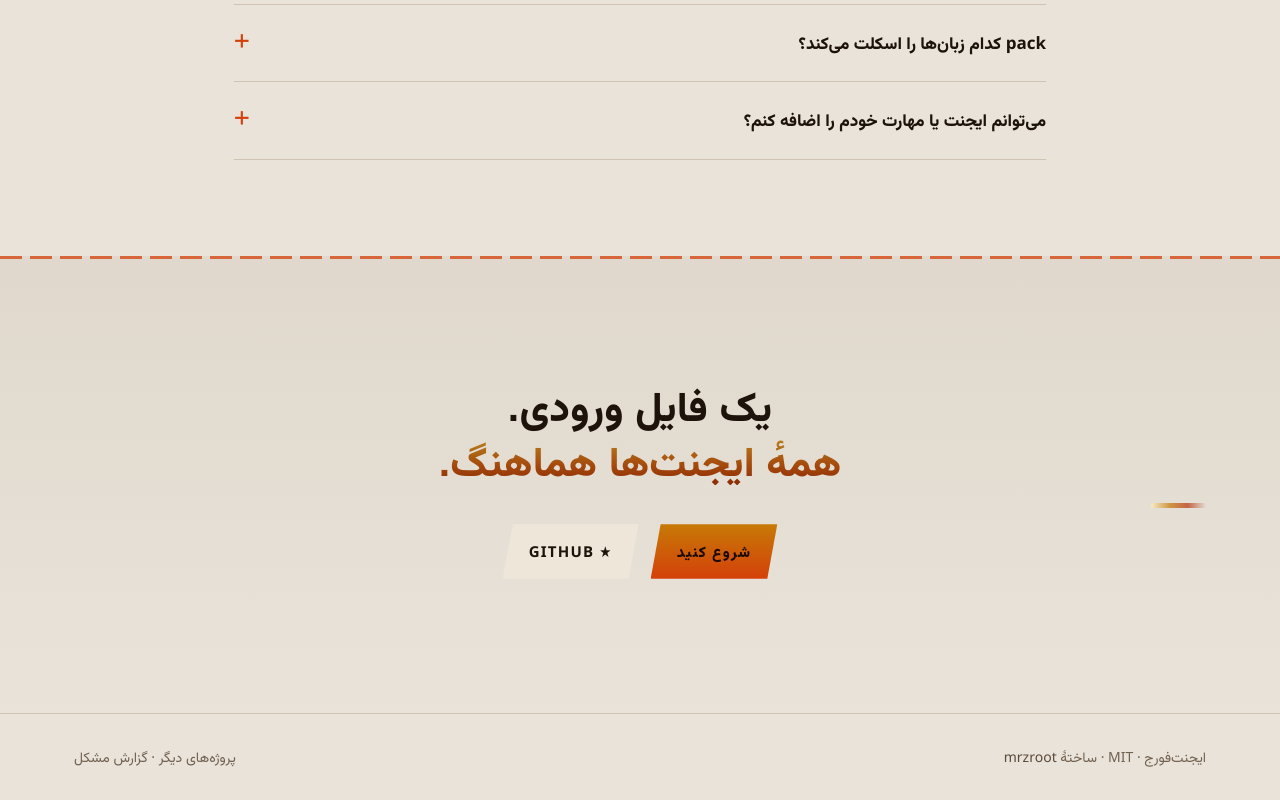
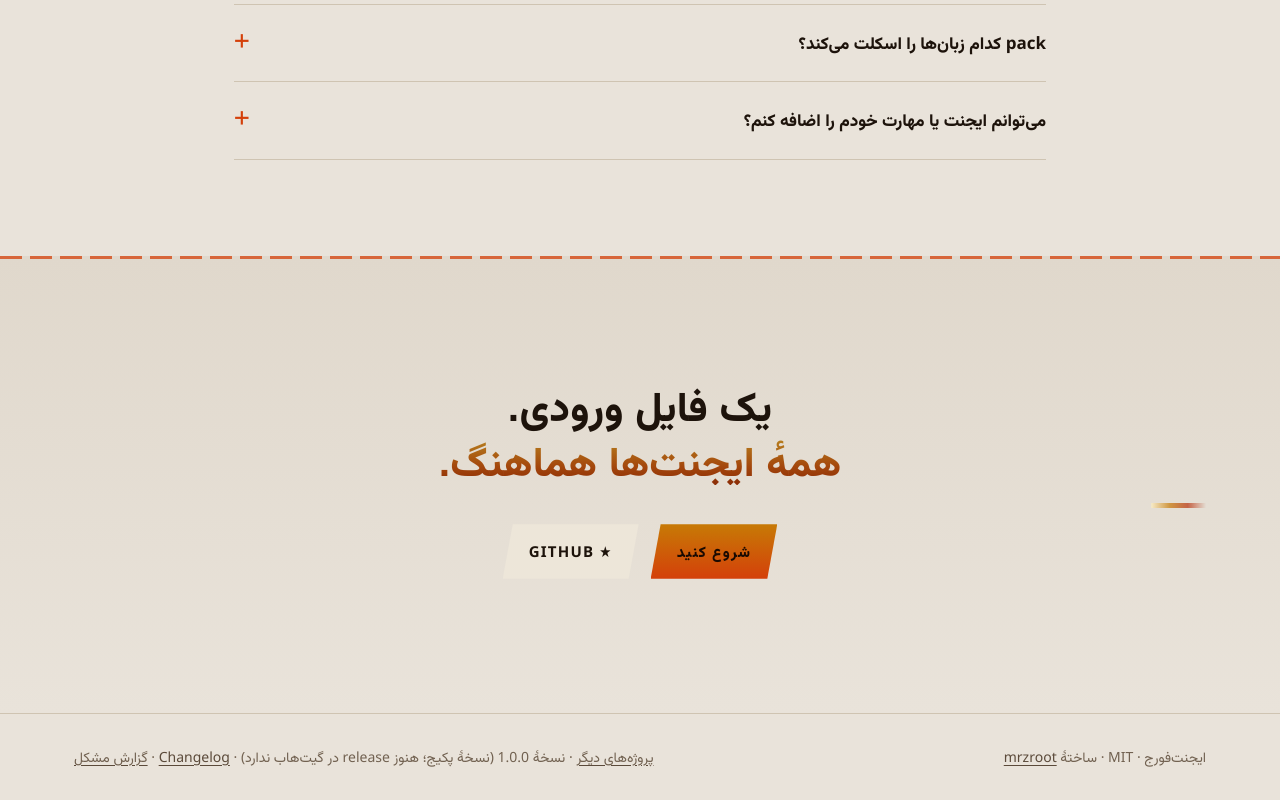
Before and after one commit to mrzroot/agentforge, a website: page docs/index.html in a window 1280 px wide. Shown: the part 7015-7815 px from the top of the page. Drawn offline with Linux system fonts and the light colour scheme.

Commit message:
State the version honestly in the footer and link the changelog
v1.0.0 is the package.json version; there is no GitHub release yet. Footer links are underlined so they are distinguishable inside text (axe link-in-text-block).

```diff
--- a/docs/index.html
+++ b/docs/index.html
@@ -223,7 +223,7 @@ details p{margin:0 0 18px;color:var(--mut)}
 .close .cta{justify-content:center}
 footer{border-top:1px solid var(--line);padding:30px 0;color:var(--dim);font-size:14px}
 footer .wrap{display:flex;flex-wrap:wrap;gap:16px;justify-content:space-between}
-footer a{color:var(--mut)}
+footer a{color:var(--mut);text-decoration:underline;text-underline-offset:3px}
 .rv{opacity:0;transform:translateY(18px);transition:opacity .7s,transform .7s}.rv.in{opacity:1;transform:none}
 @media (max-width:980px){.hero .wrap,.studio,.startg,.lintg{grid-template-columns:minmax(0,1fr)}.skills{grid-template-columns:repeat(2,1fr)}.sev{grid-template-columns:minmax(0,1fr)}.drift{grid-template-columns:minmax(0,1fr)}.arrow{transform:rotate(90deg)!important;text-align:center}}
 @media (max-width:640px){.top nav a.h,.gh,.brand small{display:none}.hero{padding:44px 0 64px}section{padding:70px 0}.packg,.skills{grid-template-columns:minmax(0,1fr)}.abody{grid-template-columns:minmax(0,1fr)}.src{border-inline-end:0;border-bottom:1px solid var(--line);max-height:170px}.meter{grid-template-columns:minmax(0,1fr)}.meter .n{font-size:32px}.tbl th,.tbl td{padding:10px 12px;font-size:13px}.tbl th:nth-child(3),.tbl td:nth-child(3){display:none}.anvil .bar b{display:none}.term{font-size:10.5px;overflow-x:auto}}
@@ -504,7 +504,7 @@ agentforge sync --targets cursor claude aider</pre></div>
 
 <footer><div class="wrap">
   <span><span lang="en">AgentForge · MIT · by</span><span lang="fa">ایجنت‌فورج · MIT · ساختهٔ</span> <a href="https://mrzroot.github.io/">mrzroot</a></span>
-  <span><a href="https://mrzroot.github.io/projects/"><span lang="en">More projects</span><span lang="fa">پروژه‌های دیگر</span></a> · <a href="https://github.com/mrzroot/agentforge/issues"><span lang="en">Issues</span><span lang="fa">گزارش مشکل</span></a></span>
+  <span><a href="https://mrzroot.github.io/projects/"><span lang="en">More projects</span><span lang="fa">پروژه‌های دیگر</span></a> · <span lang="en">v1.0.0 (package version; no GitHub release yet)</span><span lang="fa">نسخهٔ 1.0.0 (نسخهٔ پکیج؛ هنوز release در گیت‌هاب ندارد)</span> · <a href="https://github.com/mrzroot/agentforge/blob/master/CHANGELOG.md">Changelog</a> · <a href="https://github.com/mrzroot/agentforge/issues"><span lang="en">Issues</span><span lang="fa">گزارش مشکل</span></a></span>
 </div></footer>
 
 <script>
```
